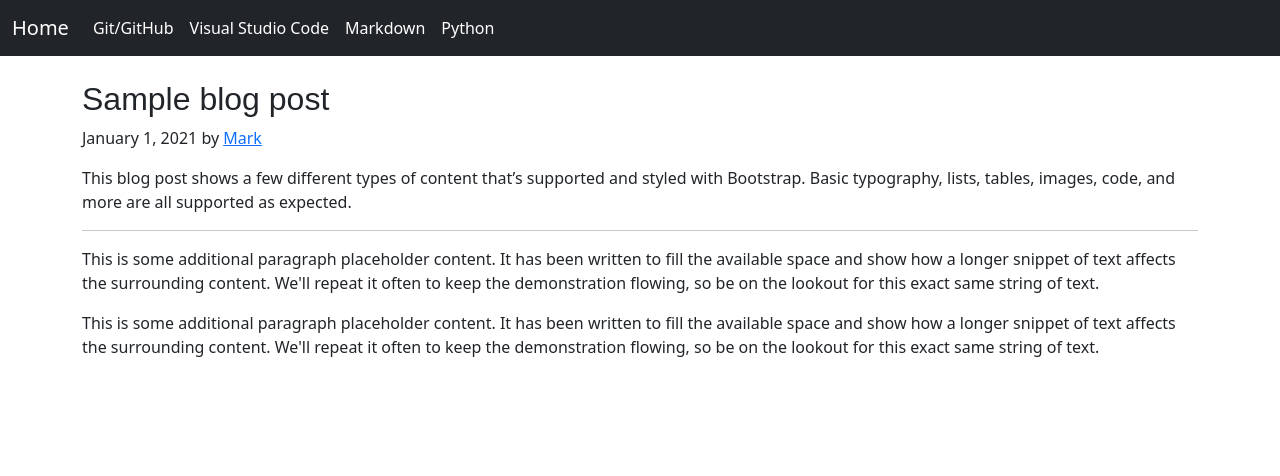
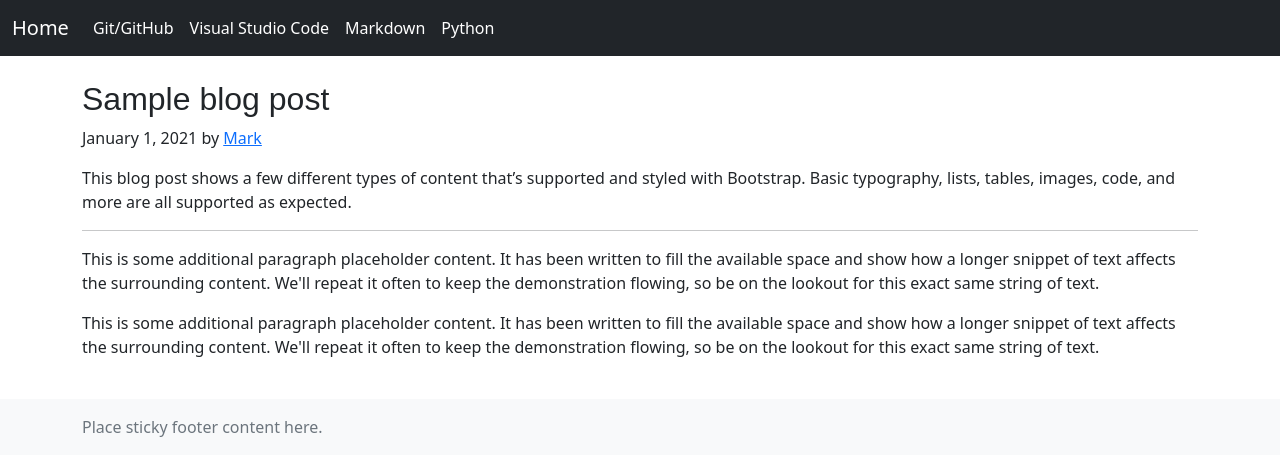
Before and after one commit to ConradoAlmeida/cheatsheets, a Jekyll site: the page built from index.html, in a window 1280 px wide. Shown: the top 476 px of the page. Built offline with Jekyll 4.4.1, drawn with Linux system fonts in a browser that asks for light colours.

Commit message:
ajuste de footer

```diff
--- a/_layouts/default.html
+++ b/_layouts/default.html
@@ -89,6 +89,13 @@
 
 </main>
 
+<footer class="footer mt-auto py-3 bg-light">
+  <div class="container">
+    <span class="text-muted">Place sticky footer content here.</span>
+  </div>
+</footer>
+
+
 
 
 
--- a/index.html
+++ b/index.html
@@ -15,7 +15,3 @@ layout: default
       </article>
 
 </div>
-
-{% if page.tags %}
-  <small>tags: <em>{{ page.tags | join: "</em> - <em>" }}</em></small>
-{% endif %}
--- a/vscode-cheat.html
+++ b/vscode-cheat.html
@@ -49,9 +49,3 @@ layout: default
 
 </div>
 </div>
-
-<footer class="footer mt-auto py-3 bg-light">
-  <div class="container-fluid">
-    <span class="text-muted">Place sticky footer content here.</span>
-  </div>
-</footer>
```
Also changed, not shown: git-cheat.html (+0 -7 lines).
